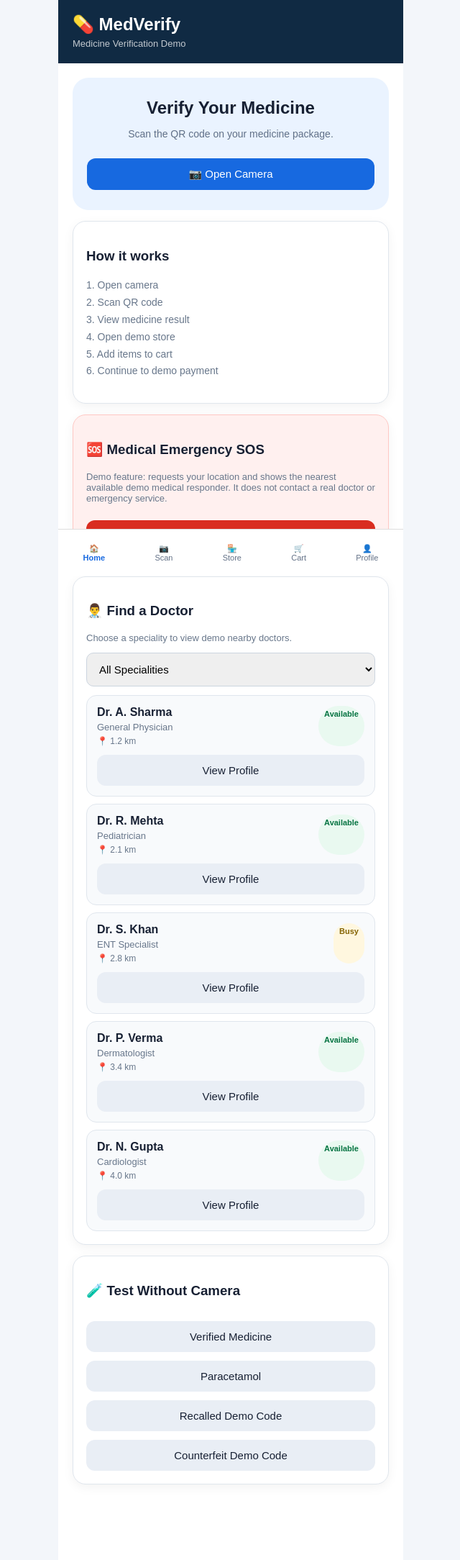
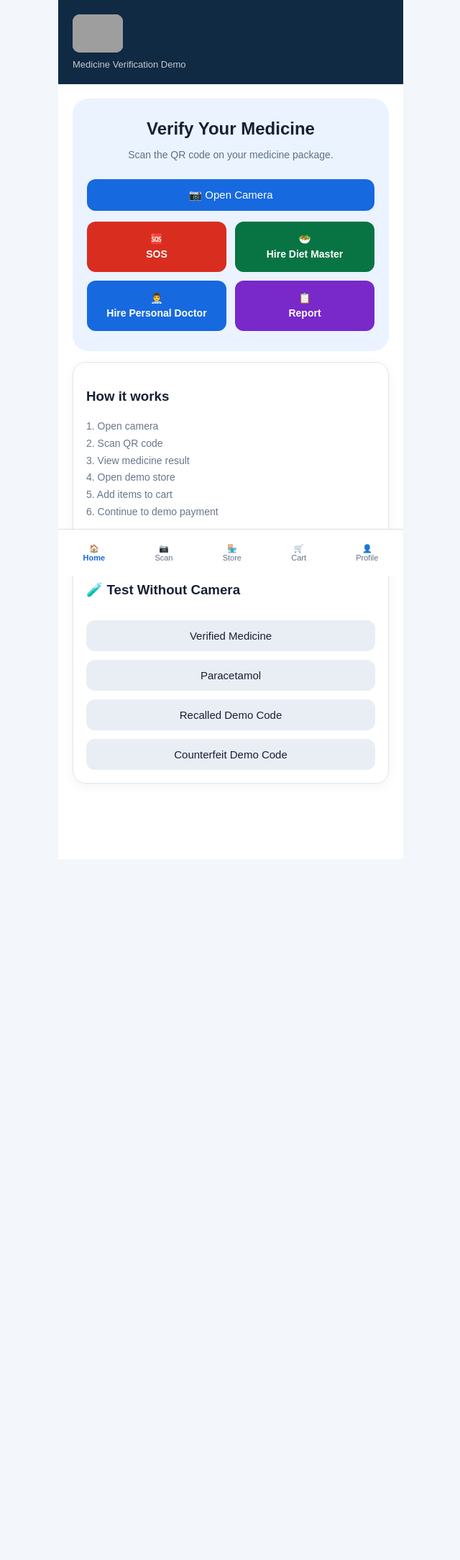
Before and after one commit to nishantmathur1221-cpu/MedVerify, a Flask app: page / in a window 1280 px wide. Shown: the whole page at 72% size, without its empty margins (319-959 px from the left). After the commit the page ends 1089 px from the top, so only its background shows below. Run offline with Flask 3, Linux system fonts and the light colour scheme; some libraries are stand-ins or nearby versions; grey boxes are pictures that could not be loaded.

Commit message:
Update index.html

```diff
--- a/templates/index.html
+++ b/templates/index.html
@@ -239,6 +239,32 @@ nav button.active{
 .info-row{padding:10px 0;border-bottom:1px solid #e5e9ef}
 .info-row:last-child{border-bottom:0}
 
+/* New 2x2 Grid Styling */
+.grid-2x2 {
+    display: grid;
+    grid-template-columns: 1fr 1fr;
+    gap: 12px;
+    margin-top: 15px;
+}
+.grid-btn {
+    width: 100%;
+    min-height: 70px;
+    font-weight: bold;
+    display: flex;
+    flex-direction: column;
+    align-items: center;
+    justify-content: center;
+    gap: 5px;
+    color: #fff;
+    padding: 10px;
+    font-size: 14px;
+    text-align: center;
+}
+.btn-sos { background: #d92d20; }
+.btn-diet { background: #087443; }
+.btn-doctor { background: #1769e0; }
+.btn-report { background: #7928ca; }
+
 </style>
 </head>
 
@@ -247,7 +273,7 @@ nav button.active{
 <div class="app">
 
 <header>
-    <h1>💊 MedVerify</h1>
+    <img src="https://i.ibb.co/VpzrwnMM/medtech-logo.png" alt="medtech-logo" border="0" style="width:70px;height:auto; background-color: rgba(255, 255, 255, 0.829); border-radius: 10px;">
     <p>Medicine Verification Demo</p>
 </header>
 
@@ -261,6 +287,23 @@ nav button.active{
         <button class="primary full" onclick="showScreen('camera')">
             📷 Open Camera
         </button>
+
+        <!-- 2x2 Grid Buttons -->
+        <div class="grid-2x2">
+            <button class="grid-btn btn-sos" onclick="triggerSOS()">
+                <span>🆘</span> SOS
+            </button>
+            <button class="grid-btn btn-diet" onclick="showScreen('diet')">
+                <span>🥗</span> Hire Diet Master
+            </button>
+            <button class="grid-btn btn-doctor" onclick="showScreen('doctor')">
+                <span>👨‍⚕️</span> Hire Personal Doctor
+            </button>
+            <button class="grid-btn btn-report" onclick="showScreen('report')">
+                <span>📋</span> Report
+            </button>
+        </div>
+        <div id="sosResult"></div>
     </div>
 
     <div class="card">
@@ -275,25 +318,251 @@ nav button.active{
         </p>
     </div>
 
-
-    <!-- SOS -->
-    <div class="card sos-card">
-        <h3>🆘 Medical Emergency SOS</h3>
+    <div class="card">
+        <h3>🧪 Test Without Camera</h3>
+
+        <button class="secondary full"
+                onclick="scanMedicine('AMX-2291-GEN')">
+            Verified Medicine
+        </button>
+
+        <button class="secondary full"
+                onclick="scanMedicine('PCM-0087-SAFE')">
+            Paracetamol
+        </button>
+
+        <button class="secondary full"
+                onclick="scanMedicine('INS-4410-RCL')">
+            Recalled Demo Code
+        </button>
+
+        <button class="secondary full"
+                onclick="scanMedicine('XYZ-0000-FAKE')">
+            Counterfeit Demo Code
+        </button>
+    </div>
+
+</section>
+
+<!-- CAMERA -->
+<section id="camera" class="screen hidden">
+
+    <button class="secondary" onclick="showScreen('home')">
+        ← Back
+    </button>
+
+    <div style="height:15px"></div>
+
+    <div class="camera-box">
+        <video id="cameraVideo"
+               autoplay
+               playsinline
+               muted></video>
+
+        <div class="scan-frame"></div>
+        <div class="scan-line"></div>
+    </div>
+
+    <canvas id="qrCanvas" style="display:none"></canvas>
+
+    <p style="text-align:center;color:#68778b;font-size:13px">
+        QR code को camera के सामने रखो।
+    </p>
+
+    <div id="cameraError"></div>
+
+    <button class="secondary full" onclick="startCamera()">
+        🔄 Restart Camera
+    </button>
+
+</section>
+
+<!-- RESULT -->
+<section id="result" class="screen hidden">
+
+    <button class="secondary" onclick="showScreen('home')">
+        ← Home
+    </button>
+
+    <div class="card">
+        <h2>Medicine Result</h2>
+        <div id="resultBox" style="margin-top:15px"></div>
+    </div>
+
+</section>
+
+<!-- STORE -->
+<section id="store" class="screen hidden">
+
+    <h2>🏪 Demo Store</h2>
+
+    <p style="font-size:13px;color:#68778b">
+        Prototype only — no real medicine order is placed.
+    </p>
+
+    <div id="storeItems"></div>
+
+</section>
+
+<!-- CART -->
+<section id="cart" class="screen hidden">
+
+    <h2>🛒 Cart</h2>
+
+    <div id="cartItems"></div>
+
+    <div class="card">
+        <div class="total">
+            <span>Total</span>
+            <span id="cartTotal">₹0</span>
+        </div>
+
+        <button class="primary full"
+                onclick="openPayment()">
+            Continue to Payment →
+        </button>
+    </div>
+
+</section>
+
+<!-- PAYMENT -->
+<section id="payment" class="screen hidden">
+
+    <button class="secondary" onclick="showScreen('cart')">
+        ← Cart
+    </button>
+
+    <div class="card">
+
+        <h2>💳 Payment Method</h2>
+
+        <p style="font-size:13px;color:#68778b">
+            Demo payment only. No real transaction will occur.
+        </p>
+
+        <label class="payment">
+            <input type="radio"
+                   name="payment"
+                   onchange="paymentType('card')">
+            💳 Card
+        </label>
+
+        <label class="payment">
+            <input type="radio"
+                   name="payment"
+                   onchange="paymentType('upi')">
+            📱 UPI — Demo
+        </label>
+
+        <label class="payment">
+            <input type="radio"
+                   name="payment"
+                   onchange="paymentType('cod')">
+            🚚 Cash on Delivery — Demo
+        </label>
+
+        <!-- CARD -->
+        <div id="cardForm" class="hidden">
+
+            <h3>Card Details</h3>
+
+            <label>Cardholder Name</label>
+            <input type="text"
+                   placeholder="Demo User">
+
+            <label style="display:block;margin-top:12px">
+                Card Number
+            </label>
+
+            <input type="text"
+                   maxlength="19"
+                   inputmode="numeric"
+                   placeholder="XXXX XXXX XXXX XXXX"
+                   oninput="formatCard(this)">
+
+            <div style="display:flex;gap:10px">
+
+                <div style="flex:1">
+                    <label>Expiry</label>
+                    <input type="text"
+                           maxlength="5"
+                           placeholder="MM/YY">
+                </div>
+
+                <div style="flex:1">
+                    <label>CVV</label>
+                    <input type="text"
+                           maxlength="4"
+                           placeholder="XXX">
+                </div>
+
+            </div>
+
+            <div class="warning" style="margin-top:12px">
+                ⚠️ Demo only. Real card details मत डालना।
+            </div>
+
+        </div>
+
+        <!-- UPI -->
+        <div id="upiForm" class="hidden">
+
+            <h3>Demo UPI ID</h3>
+
+            <input type="text"
+                   placeholder="demo@upi">
+
+        </div>
+
+        <button class="primary full"
+                onclick="confirmPayment()">
+            Confirm Demo Payment
+        </button>
+
+    </div>
+
+</section>
+
+<!-- HIRE DIET MASTER -->
+<section id="diet" class="screen hidden">
+    <button class="secondary" onclick="showScreen('home')">
+        ← Home
+    </button>
+    <h2>🥗 Hire Diet Master</h2>
+    <p style="font-size:13px;color:#68778b">Choose a professional diet master for personalized guidance (Demo only).</p>
+
+    <div class="card">
+        <h3>Rahul Diet Master</h3>
+        <p class="price">₹199 / consultation</p>
+        <p style="font-size:13px;color:#68778b">Specialized in weight management and sports nutrition.</p>
+        <button class="primary full" onclick="alert('✅ Demo Request: Rahul Diet Master hired successfully! No real payment processed.')">Hire Diet Master</button>
+    </div>
+
+    <div class="card">
+        <h3>Priya Diet Master</h3>
+        <p class="price">₹399 / consultation</p>
+        <p style="font-size:13px;color:#68778b">Specialized in clinical nutrition and diabetes care.</p>
+        <button class="primary full" onclick="alert('✅ Demo Request: Priya Diet Master hired successfully! No real payment processed.')">Hire Diet Master</button>
+    </div>
+
+    <div class="card">
+        <h3>Ankit Nutrition Expert</h3>
+        <p class="price">₹599 / consultation</p>
+        <p style="font-size:13px;color:#68778b">Specialized in holistic wellness and advanced meal planning.</p>
+        <button class="primary full" onclick="alert('✅ Demo Request: Ankit Nutrition Expert hired successfully! No real payment processed.')">Hire Diet Master</button>
+    </div>
+</section>
+
+<!-- HIRE PERSONAL DOCTOR -->
+<section id="doctor" class="screen hidden">
+    <button class="secondary" onclick="showScreen('home')">
+        ← Home
+    </button>
+    <h2>👨‍⚕️ Hire Personal Doctor</h2>
+    <div class="card">
+        <h3>Find a Doctor</h3>
         <p style="color:#68778b;font-size:13px">
-            Demo feature: requests your location and shows the nearest available
-            demo medical responder. It does not contact a real doctor or emergency service.
-        </p>
-        <button class="sos-button" onclick="triggerSOS()">
-            🚨 SEND SOS ALERT
-        </button>
-        <div id="sosResult"></div>
-    </div>
-
-    <!-- Doctor Finder -->
-    <div class="card">
-        <h3>👨‍⚕️ Find a Doctor</h3>
-        <p style="color:#68778b;font-size:13px">
-            Choose a speciality to view demo nearby doctors.
+            Choose a speciality to view demo nearby doctors and hire them.
         </p>
         <select id="specialtySelect" onchange="filterDoctors()"
                 style="width:100%;padding:13px;border:1px solid #ccd5df;border-radius:10px;font-size:15px">
@@ -306,210 +575,41 @@ nav button.active{
         </select>
         <div id="doctorList" class="doctor-grid"></div>
     </div>
-
-    <div class="card">
-        <h3>🧪 Test Without Camera</h3>
-
-        <button class="secondary full"
-                onclick="scanMedicine('AMX-2291-GEN')">
-            Verified Medicine
-        </button>
-
-        <button class="secondary full"
-                onclick="scanMedicine('PCM-0087-SAFE')">
-            Paracetamol
-        </button>
-
-        <button class="secondary full"
-                onclick="scanMedicine('INS-4410-RCL')">
-            Recalled Demo Code
-        </button>
-
-        <button class="secondary full"
-                onclick="scanMedicine('XYZ-0000-FAKE')">
-            Counterfeit Demo Code
-        </button>
-    </div>
-
 </section>
 
-<!-- CAMERA -->
-<section id="camera" class="screen hidden">
-
-    <button class="secondary" onclick="showScreen('home')">
-        ← Back
-    </button>
-
-    <div style="height:15px"></div>
-
-    <div class="camera-box">
-        <video id="cameraVideo"
-               autoplay
-               playsinline
-               muted></video>
-
-        <div class="scan-frame"></div>
-        <div class="scan-line"></div>
-    </div>
-
-    <canvas id="qrCanvas" style="display:none"></canvas>
-
-    <p style="text-align:center;color:#68778b;font-size:13px">
-        QR code को camera के सामने रखो।
-    </p>
-
-    <div id="cameraError"></div>
-
-    <button class="secondary full" onclick="startCamera()">
-        🔄 Restart Camera
-    </button>
-
-</section>
-
-<!-- RESULT -->
-<section id="result" class="screen hidden">
-
+<!-- REPORT -->
+<section id="report" class="screen hidden">
     <button class="secondary" onclick="showScreen('home')">
         ← Home
     </button>
-
+    <h2>📋 Medicine Report</h2>
     <div class="card">
-        <h2>Medicine Result</h2>
-        <div id="resultBox" style="margin-top:15px"></div>
+        <p style="font-size:13px;color:#68778b">
+            Prototype only. Does not send a real report to an authority.
+        </p>
+
+        <label>Medicine Name</label>
+        <input type="text" id="reportMedicineName" placeholder="e.g. Paracetamol">
+
+        <label style="display:block;margin-top:12px">Batch / QR Number</label>
+        <input type="text" id="reportBatchNumber" placeholder="e.g. PCM-0087-SAFE">
+
+        <label style="display:block;margin-top:12px">Report Type</label>
+        <select id="reportType" style="width:100%;padding:13px;border:1px solid #ccd5df;border-radius:10px;font-size:15px;margin-top:7px">
+            <option value="Fake Medicine">Fake Medicine</option>
+            <option value="Expired Medicine">Expired Medicine</option>
+            <option value="Recalled Medicine">Recalled Medicine</option>
+        </select>
+
+        <label style="display:block;margin-top:12px">Reason / Details</label>
+        <input type="text" id="reportReason" placeholder="Enter details or observations">
+
+        <button class="primary full" onclick="submitReport()" style="margin-top:15px">
+            Submit Report
+        </button>
+
+        <div id="reportResult" style="margin-top:15px"></div>
     </div>
-
-</section>
-
-<!-- STORE -->
-<section id="store" class="screen hidden">
-
-    <h2>🏪 Demo Store</h2>
-
-    <p style="font-size:13px;color:#68778b">
-        Prototype only — no real medicine order is placed.
-    </p>
-
-    <div id="storeItems"></div>
-
-</section>
-
-<!-- CART -->
-<section id="cart" class="screen hidden">
-
-    <h2>🛒 Cart</h2>
-
-    <div id="cartItems"></div>
-
-    <div class="card">
-        <div class="total">
-            <span>Total</span>
-            <span id="cartTotal">₹0</span>
-        </div>
-
-        <button class="primary full"
-                onclick="openPayment()">
-            Continue to Payment →
-        </button>
-    </div>
-
-</section>
-
-<!-- PAYMENT -->
-<section id="payment" class="screen hidden">
-
-    <button class="secondary" onclick="showScreen('cart')">
-        ← Cart
-    </button>
-
-    <div class="card">
-
-        <h2>💳 Payment Method</h2>
-
-        <p style="font-size:13px;color:#68778b">
-            Demo payment only. No real transaction will occur.
-        </p>
-
-        <label class="payment">
-            <input type="radio"
-                   name="payment"
-                   onchange="paymentType('card')">
-            💳 Card
-        </label>
-
-        <label class="payment">
-            <input type="radio"
-                   name="payment"
-                   onchange="paymentType('upi')">
-            📱 UPI — Demo
-        </label>
-
-        <label class="payment">
-            <input type="radio"
-                   name="payment"
-                   onchange="paymentType('cod')">
-            🚚 Cash on Delivery — Demo
-        </label>
-
-        <!-- CARD -->
-        <div id="cardForm" class="hidden">
-
-            <h3>Card Details</h3>
-
-            <label>Cardholder Name</label>
-            <input type="text"
-                   placeholder="Demo User">
-
-            <label style="display:block;margin-top:12px">
-                Card Number
-            </label>
-
-            <input type="text"
-                   maxlength="19"
-                   inputmode="numeric"
-                   placeholder="XXXX XXXX XXXX XXXX"
-                   oninput="formatCard(this)">
-
-            <div style="display:flex;gap:10px">
-
-                <div style="flex:1">
-                    <label>Expiry</label>
-                    <input type="text"
-                           maxlength="5"
-                           placeholder="MM/YY">
-                </div>
-
-                <div style="flex:1">
-                    <label>CVV</label>
-                    <input type="text"
-                           maxlength="4"
-                           placeholder="XXX">
-                </div>
-
-            </div>
-
-            <div class="warning" style="margin-top:12px">
-                ⚠️ Demo only. Real card details मत डालना।
-            </div>
-
-        </div>
-
-        <!-- UPI -->
-        <div id="upiForm" class="hidden">
-
-            <h3>Demo UPI ID</h3>
-
-            <input type="text"
-                   placeholder="demo@upi">
-
-        </div>
-
-        <button class="primary full"
-                onclick="confirmPayment()">
-            Confirm Demo Payment
-        </button>
-
-    </div>
-
 </section>
 
 <!-- PROFILE -->
@@ -724,6 +824,10 @@ function showScreen(name){
 
     if(name==="cart"){
         renderCart();
+    }
+
+    if(name==="doctor"){
+        filterDoctors();
     }
 
 }
@@ -1390,8 +1494,8 @@ function filterDoctors(){
                     ${doctor.availability}
                 </span>
             </div>
-            <button class="secondary full" onclick="alert('Demo doctor profile: ${doctor.name}\\nSpeciality: ${doctor.specialty}\\nDistance: ${doctor.distance}')">
-                View Profile
+            <button class="primary full" onclick="alert('✅ Demo Request: Personal Doctor ${doctor.name} hired successfully! No real appointment created.')">
+                Hire Doctor
             </button>
         </div>
     `).join("");
@@ -1455,6 +1559,39 @@ function triggerSOS(){
 }
 
 /* =========================
+   REPORT FUNCTIONALITY
+========================= */
+
+function submitReport(){
+    const name = document.getElementById("reportMedicineName").value.trim();
+    const batch = document.getElementById("reportBatchNumber").value.trim();
+    const type = document.getElementById("reportType").value;
+    const reason = document.getElementById("reportReason").value.trim();
+    const reportResult = document.getElementById("reportResult");
+
+    if(!name || !batch){
+        alert("Please enter Medicine Name and Batch / QR Number.");
+        return;
+    }
+
+    const reportId = "REP-" + Math.floor(100000 + Math.random() * 900000);
+
+    reportResult.innerHTML = `
+        <div class="success">
+            <b>✅ Report Submitted Successfully!</b>
+            <div class="info-row" style="margin-top:8px"><b>Report ID</b><br>${escapeHTML(reportId)}</div>
+            <div class="info-row"><b>Medicine Name</b><br>${escapeHTML(name)}</div>
+            <div class="info-row"><b>Batch / QR Number</b><br>${escapeHTML(batch)}</div>
+            <div class="info-row"><b>Report Type</b><br>${escapeHTML(type)}</div>
+            <div class="info-row"><b>Reason / Details</b><br>${escapeHTML(reason || 'None provided')}</div>
+            <p style="font-size:12px;color:#087443;margin-top:8px;margin-bottom:0">
+                Note: This is a prototype/demo and does not send a real report to an authority.
+            </p>
+        </div>
+    `;
+}
+
+/* =========================
    START APP
 ========================= */
 
```
